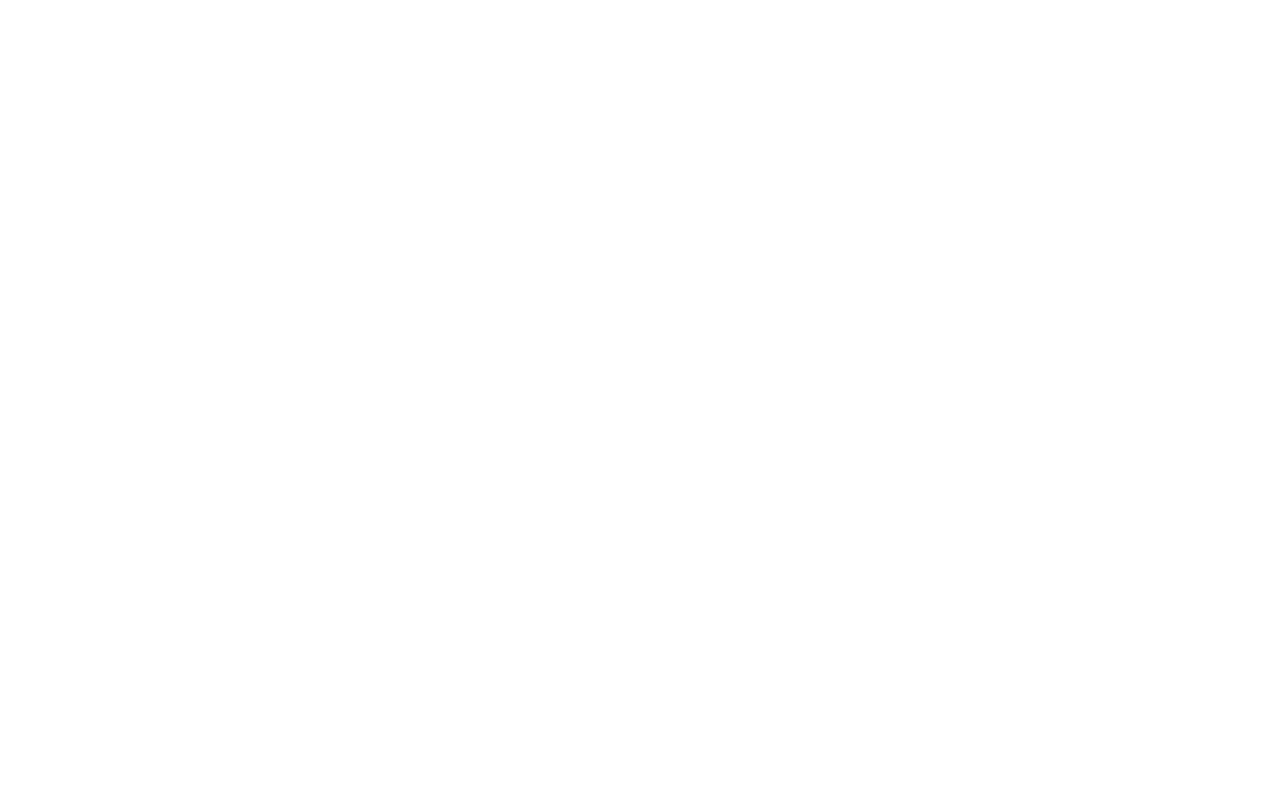
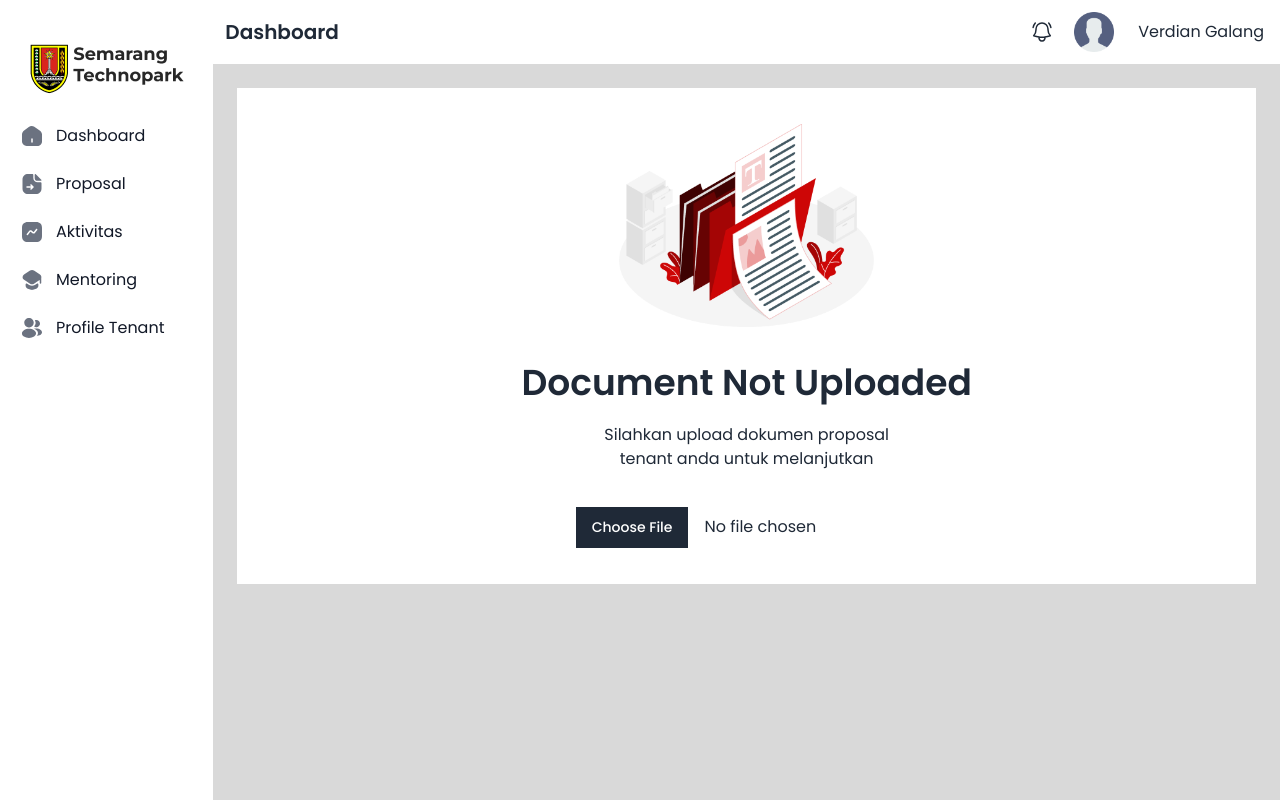
Before and after one commit to adhipramanax/Semarang-Technopark, a React (Create React App) app: page /dashboard/proposal in a window 1280 px wide. Before the commit this address had no page. Built offline with nearby package versions, Linux system fonts and the light colour scheme.

Commit message:
[Panji] membuat dasboard proposal

```diff
--- a/src/App.js
+++ b/src/App.js
@@ -7,17 +7,33 @@
 import Register from "./pages/Auth/Register";
 import Verifikasi from "./pages/Auth/Verifikasi";
 import Error from "./pages/Error";
+import Proposal from "./pages/Dashboard/Proposal";
+import Aktifitas from "./pages/Dashboard/Aktifitas";
+import Mentoring from "./pages/Dashboard/Mentoring";
+import ProfileTenant from "./pages/Dashboard/ProfileTenant";
 
 function App() {
   return (
     <>
       <Routes>
+        {/* Page */}
         <Route path="/" element={<LandingPage />} />
-        <Route path="/dashboard" element={<Dashboard />} />
+        {/* End Page */}
+
+        {/* Auth */}
         <Route path="/login" element={<Login />} />
         <Route path="/register" element={<Register />} />
         <Route path="/verifikasi" element={<Verifikasi />} />
         <Route path="/error" element={<Error />} />
+        {/* End Auth */}
+
+        {/* dashboard user */}
+        <Route path="/dashboard" element={<Dashboard />} />
+        <Route path="/dashboard/proposal" element={<Proposal />} />
+        <Route path="/dashboard/aktifitas" element={<Aktifitas />} />
+        <Route path="/dashboard/mentoring" element={<Mentoring />} />
+        <Route path="/dashboard/profile-tenant" element={<ProfileTenant />} />
+        {/*End dashboard user */}
       </Routes>
     </>
   );
--- a/src/components/Navbar/NavbarDashboard/index.jsx
+++ b/src/components/Navbar/NavbarDashboard/index.jsx
@@ -5,7 +5,6 @@
 const index = () => {
   return (
     <>
-      {/* <div className="container "> */}
       <nav class="p-3 border-gray-200  bg-white">
         <div class="container flex flex-wrap justify-between items-center mx-auto">
           <a href="#" class="flex items-center">
@@ -49,7 +48,6 @@
               />
             </svg>
             <img className="w-10" src={user} alt="user" />
-            {/* batas */}
             <div class="dropdown dropdown-content dropdown-end  ">
               <label tabindex="0" class=" m-1 bg-transparent">
                 Verdian Galang
@@ -70,7 +68,6 @@
           </div>
         </div>
       </nav>
-      {/* </div> */}
     </>
   );
 };
--- a/src/components/Sidebar/index.jsx
+++ b/src/components/Sidebar/index.jsx
@@ -1,4 +1,5 @@
 import React from "react";
+import { Link } from "react-router-dom";
 
 import logo from "../../assets/images/st-logo.png";
 import dashboard from "../../assets/images/svg/dashboard.svg";
@@ -7,6 +8,7 @@
   const dash = [
     {
       title: "Dashboard",
+      route: "/dashboard",
       icon: (
         <svg
           className="w-6 h-6 transition text-gray-500 duration-75 group-hover:text-white"
@@ -20,6 +22,7 @@
     },
     {
       title: "Proposal",
+      route: "/dashboard/proposal",
       icon: (
         <svg
           className="w-6 h-6 transition text-gray-500 duration-75 group-hover:text-white"
@@ -33,7 +36,8 @@
       ),
     },
     {
-      title: "Ativitas",
+      title: "Aktivitas",
+      route: "/dashboard/aktifitas",
       icon: (
         <svg
           className="w-6 h-6 transition text-gray-500 duration-75 group-hover:text-white"
@@ -47,6 +51,7 @@
     },
     {
       title: "Mentoring",
+      route: "/dashboard/mentoring",
       icon: (
         <svg
           className="w-6 h-6 transition text-gray-500 duration-75 group-hover:text-white"
@@ -61,6 +66,7 @@
     },
     {
       title: "Profile Tenant",
+      route: "/dashboard/profile-tenant",
       icon: (
         <svg
           className="w-6 h-6 transition text-gray-500 duration-75 group-hover:text-white"
@@ -89,14 +95,14 @@
               {dash.map((data) => {
                 return (
                   <li>
-                    <a
-                      href="#"
+                    <Link
+                      to={data.route}
                       class="flex items-center p-2 text-base font-normal text-gray-900 rounded-lg hover:bg-[#CD0606] group hover:text-white"
                     >
                       {data.icon}
 
                       <span class="ml-3">{data.title}</span>
-                    </a>
+                    </Link>
                   </li>
                 );
               })}
--- /dev/null
+++ b/src/pages/Dashboard/Aktifitas/index.jsx
@@ -0,0 +1,29 @@
+import React from "react";
+
+import Sidebar from "../../../components/Sidebar";
+import NavbarDashboard from "../../../components/Navbar/NavbarDashboard";
+// import Proposal from "./Proposal";
+// import CardTenant from "./CardTenant";
+// import TableProposal from "./TableProposal";
+
+const index = () => {
+  return (
+    <>
+      <div className="flex bg-[#D9D9D9]">
+        <Sidebar />
+        <div className="w-full">
+          <NavbarDashboard />
+          {/* <div className="flex p-6 gap-6">
+            <div className="w-full">
+              <Proposal />
+              <TableProposal />
+            </div>
+            <CardTenant />
+          </div> */}
+        </div>
+      </div>
+    </>
+  );
+};
+
+export default index;
--- a/src/pages/Dashboard/Dashboard/CardTenant.jsx
+++ b/src/pages/Dashboard/Dashboard/CardTenant.jsx
@@ -14,7 +14,7 @@
           <div className="text-center ">
             <div className="bg-[#F0B2B2] mb-2 rounded py-2 text-[#A40505]">Calon Tenant</div>
             <div className="bg-[#F9CFA3] rounded py-2 text-[#90500F]">Food Start Up</div>
-            <div className="flex justify-center p-3 my-3">
+            <div className="flex justify-center p-3 my-3 gap-2">
               <svg
                 width="24"
                 height="24"
--- /dev/null
+++ b/src/pages/Dashboard/Mentoring/index.jsx
@@ -0,0 +1,29 @@
+import React from "react";
+
+import Sidebar from "../../../components/Sidebar";
+import NavbarDashboard from "../../../components/Navbar/NavbarDashboard";
+// import Proposal from "./Proposal";
+// import CardTenant from "./CardTenant";
+// import TableProposal from "./TableProposal";
+
+const index = () => {
+  return (
+    <>
+      <div className="flex bg-[#D9D9D9]">
+        <Sidebar />
+        <div className="w-full">
+          <NavbarDashboard />
+          {/* <div className="flex p-6 gap-6">
+            <div className="w-full">
+              <Proposal />
+              <TableProposal />
+            </div>
+            <CardTenant />
+          </div> */}
+        </div>
+      </div>
+    </>
+  );
+};
+
+export default index;
--- /dev/null
+++ b/src/pages/Dashboard/ProfileTenant/index.jsx
@@ -0,0 +1,29 @@
+import React from "react";
+
+import Sidebar from "../../../components/Sidebar";
+import NavbarDashboard from "../../../components/Navbar/NavbarDashboard";
+// import Proposal from "./Proposal";
+// import CardTenant from "./CardTenant";
+// import TableProposal from "./TableProposal";
+
+const index = () => {
+  return (
+    <>
+      <div className="flex bg-[#D9D9D9]">
+        <Sidebar />
+        <div className="w-full">
+          <NavbarDashboard />
+          {/* <div className="flex p-6 gap-6">
+            <div className="w-full">
+              <Proposal />
+              <TableProposal />
+            </div>
+            <CardTenant />
+          </div> */}
+        </div>
+      </div>
+    </>
+  );
+};
+
+export default index;
--- /dev/null
+++ b/src/pages/Dashboard/Proposal/FileUpload.jsx
@@ -0,0 +1,22 @@
+import React from "react";
+
+import fileImg from "../../../assets/images/amico.png";
+
+const FileUpload = () => {
+  return (
+    <>
+      <div className="bg-white mx-6 mt-6 flex flex-col items-center justify-center  py-9">
+        <div className="flex flex-col items-center justify-center w-1/2 gap-9">
+          <img className="w-1/2" src={fileImg} alt="file" />
+          <div className="text-center items-center flex flex-col gap-5">
+            <h1 className="text-4xl font-semibold">Document Not Uploaded</h1>
+            <p className="w-2/3">Silahkan upload dokumen proposal tenant anda untuk melanjutkan</p>
+          </div>
+          <input className="bg-[#CD0606 border-black border-solid" type="file" />
+        </div>
+      </div>
+    </>
+  );
+};
+
+export default FileUpload;
--- /dev/null
+++ b/src/pages/Dashboard/Proposal/index.jsx
@@ -0,0 +1,23 @@
+import React from "react";
+
+import Sidebar from "../../../components/Sidebar";
+import NavbarDashboard from "../../../components/Navbar/NavbarDashboard";
+import FileUpload from "./FileUpload";
+
+const index = () => {
+  return (
+    <>
+      <div className="flex bg-[#D9D9D9]">
+        <Sidebar />
+        <div className="w-full">
+          <NavbarDashboard />
+          <div className="w-full">
+            <FileUpload />
+          </div>
+        </div>
+      </div>
+    </>
+  );
+};
+
+export default index;
```
Also changed, not shown: src/assets/images/amico.png (added).
